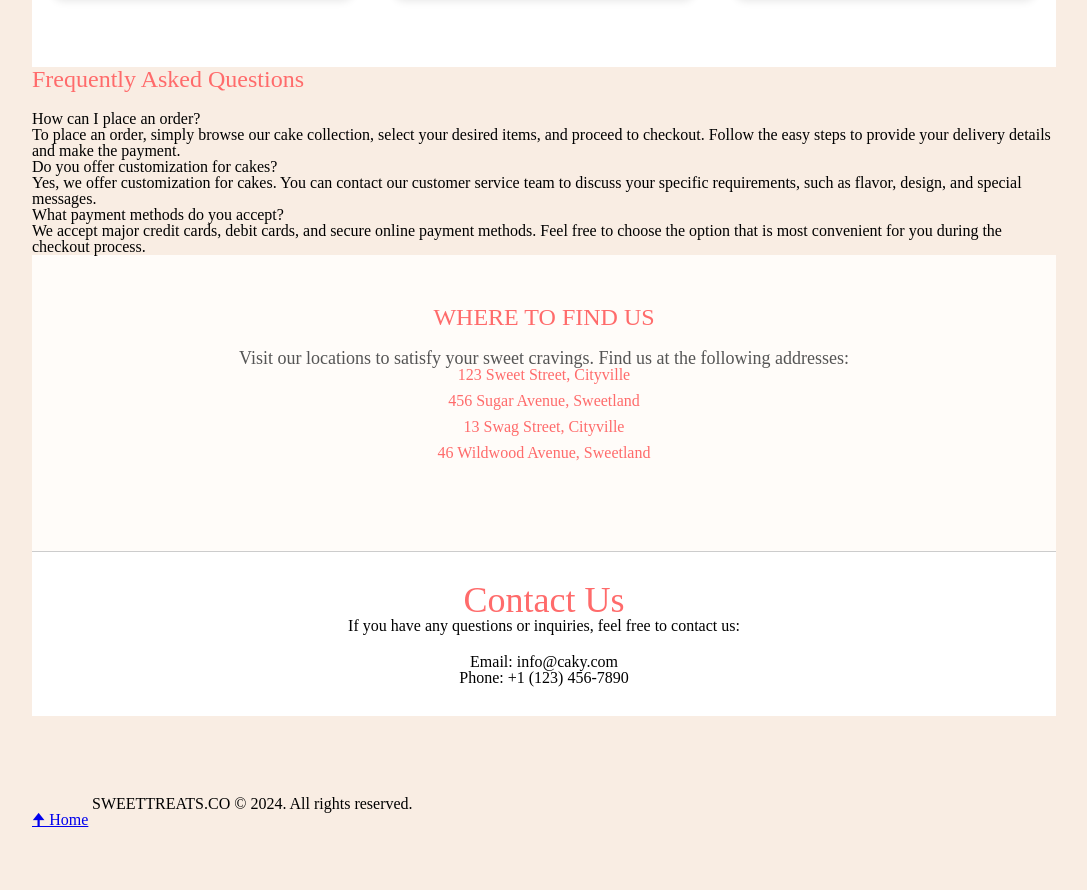
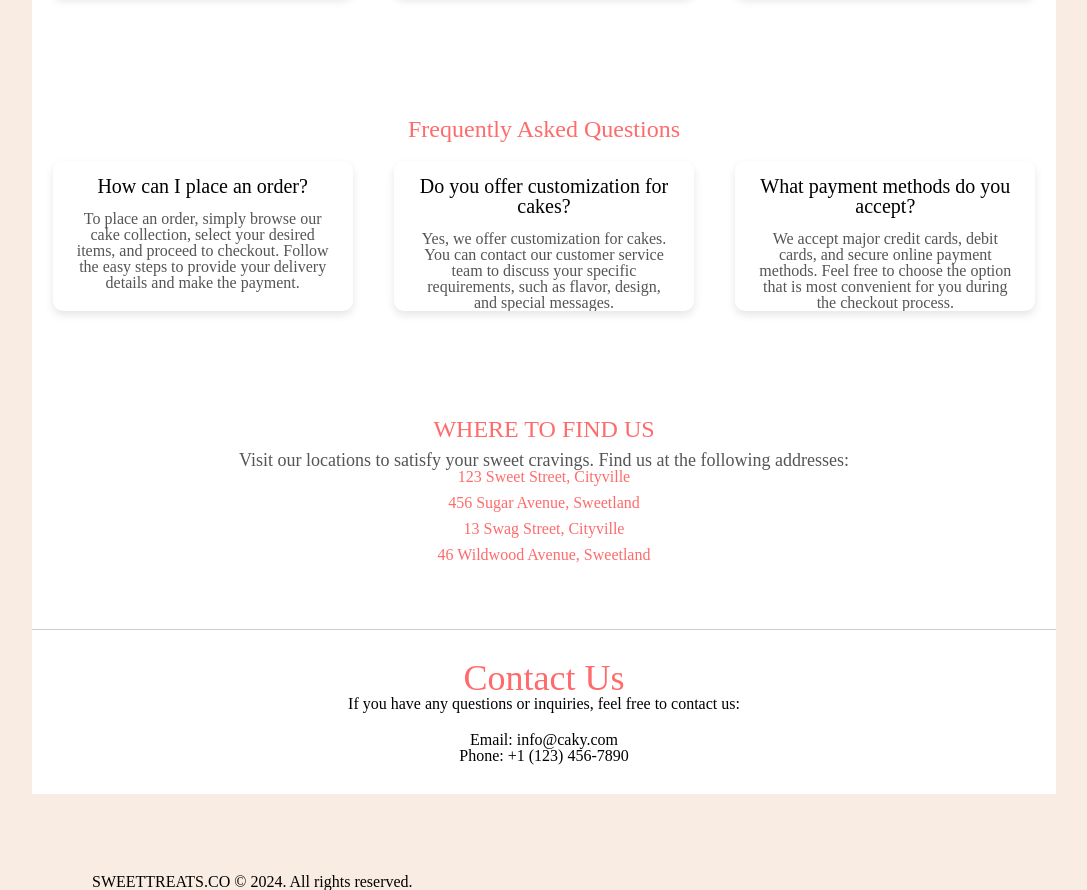
Before and after one commit to feliciaL3/WP_LABS, a plain HTML site: page LAB_2_WP/index.html in a window 1280 px wide. Shown: the part 1808-2698 px from the top of the page, without its empty margins (96-1183 px from the left). Before the commit the page ends 2636 px from the top, so only its background shows below. Drawn offline with Linux system fonts and the light colour scheme.

Commit message:
add style for FAQ section

```diff
--- a/LAB_2_WP/style.css
+++ b/LAB_2_WP/style.css
@@ -55,6 +55,7 @@ body {
 }
 
 .stats {
+    color: #555;
     display: flex;
     justify-content: space-between;
     padding: 50px 0;
@@ -63,6 +64,7 @@ body {
 }
 
 .stat {
+    color: #555;
     text-align: center;
     flex: 1;
 }
@@ -89,10 +91,10 @@ button {
 }
 
 .success {
-    background-color: #ffd9bf; /* Light pink background for the button */
+    background-color: #ffe6d6; /* Light pink background for the button */
     box-shadow: 2px 2px 2px #ff6b6b; /* Pink box shadow for the button */
     border: 2px solid #ff6b6b; /* Pink border for the button */
-    color: #000000; /* Pink text color for the button */
+    color: #555; /* Pink text color for the button */
     width: 200px; /* Set a fixed width for the button */
     height: 100px;
 }
@@ -102,10 +104,10 @@ button {
 }
 
 .call {
-    background-color: #ffd9bf; /* Light orange background for the button */
+    background-color: #ffe6d6; /* Light orange background for the button */
     box-shadow: 2px 2px 2px #ff6b6b; /* Pink box shadow for the button */
     border: 2px solid #ff6b6b; /* Pink border for the button */
-    color: #0d0d0d; /* Pink text color for the button */
+    color: #555; /* Pink text color for the button */
     width: 200px; /* Set a fixed width for the button */
     height: 100px;
 }
@@ -328,6 +330,44 @@ button:hover {
 }
 
 
+
+
+
+/* Frequently Asked Questions Section */
+#faq {
+  padding: 50px 0;
+  background-color: #fff; /* White background color for the FAQ section */
+  text-align: center;
+}
+
+.faq-content {
+  display: flex;
+  justify-content: space-around;
+  flex-wrap: wrap;
+}
+
+.faq-item {
+  width: 300px;
+  margin-bottom: 20px;
+  box-shadow: 0 4px 8px rgba(0, 0, 0, 0.1);
+  border-radius: 10px;
+  overflow: hidden;
+}
+
+.faq-item h4 {
+  font-size: 20px;
+  margin: 15px 0;
+}
+
+.faq-item p {
+  font-size: 16px;
+  color: #555;
+  padding: 0 20px;
+}
+
+
+
+
 /* Common styles for section headers. FOr the find us title */
 .intro-header {
 margin-bottom: 20px;
@@ -351,19 +391,19 @@ color: #ff6b6b; /* Set a common color for the section headers */
 
   /* Addresses Section */
 #addresses {
-  padding: 50px 0;
-  background-color: #fffcf9; /* Light orange background color for the addresses section */
+  padding: 36px ;
+  background-color: #fff; /* Light orange background color for the addresses section */
   text-align: center;
 }
 
 #addresses .intro-header {
-  margin-bottom: 20px;
+  margin-bottom: 10px;
 }
 
 #addresses .intro-paragraph {
   font-size: 18px;
   color: #555; /* Dark gray text color for the introduction paragraph */
-  margin-bottom: 40px;
+  margin-bottom: 30px;
 }
 
 #addresses .address {
@@ -371,3 +411,22 @@ color: #ff6b6b; /* Set a common color for the section headers */
   margin-bottom: 10px;
   color: #ff6b6b; /* Pink color for addresses */
 }
+
+
+/* Add styles for the scroll-to-top link */
+.scroll-to-top {
+  display: block;
+  position: fixed;
+  bottom: 20px;
+  right: 20px;
+  background-color: #ff6b6b; /* Set your preferred background color */
+  color: #fff; /* Set your preferred text color */
+  padding: 10px 20px;
+  border-radius: 5px;
+  text-decoration: none;
+  transition: background-color 0.3s;
+}
+
+.scroll-to-top:hover {
+  background-color: #ff4d4d; /* Set your preferred background color on hover */
+}
```
